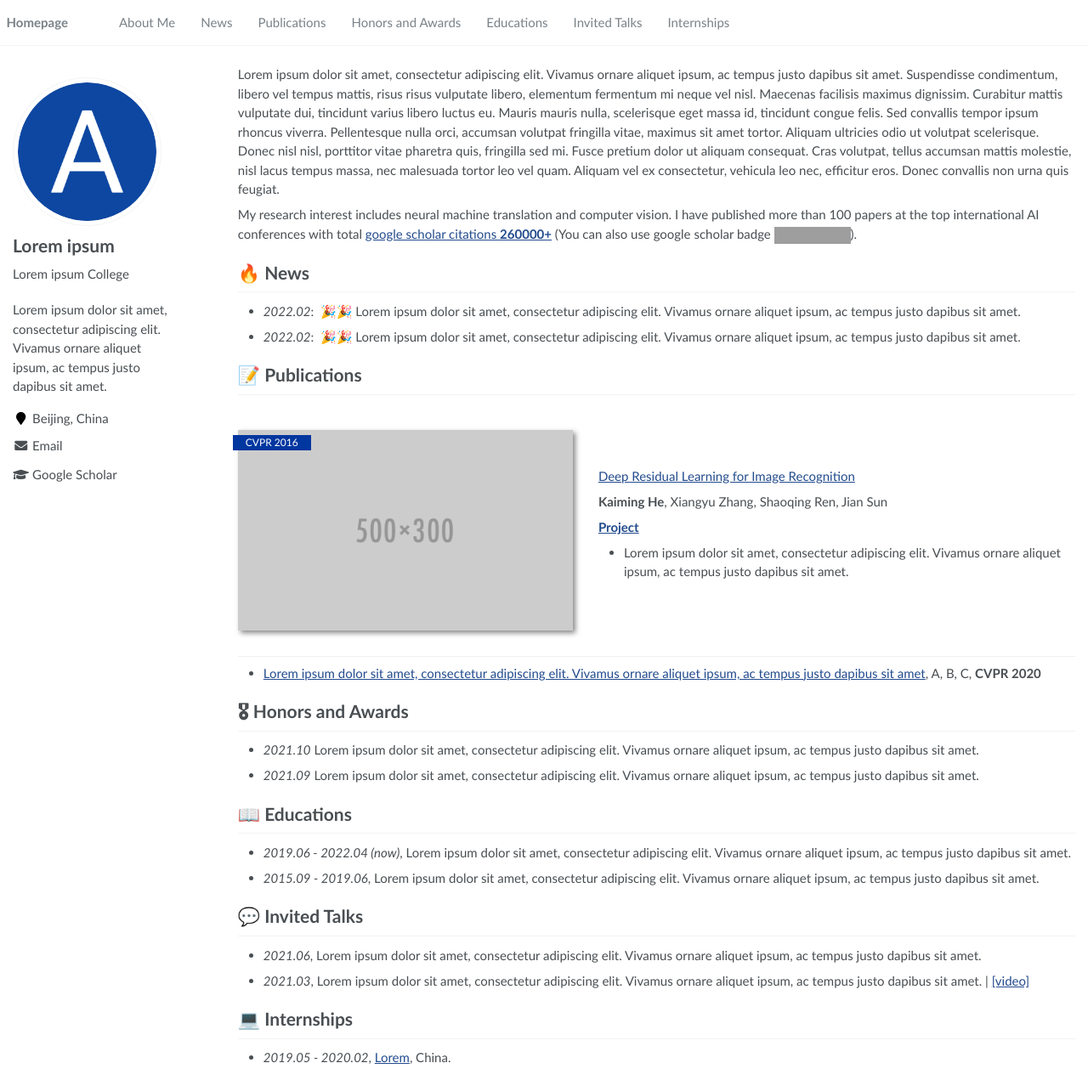
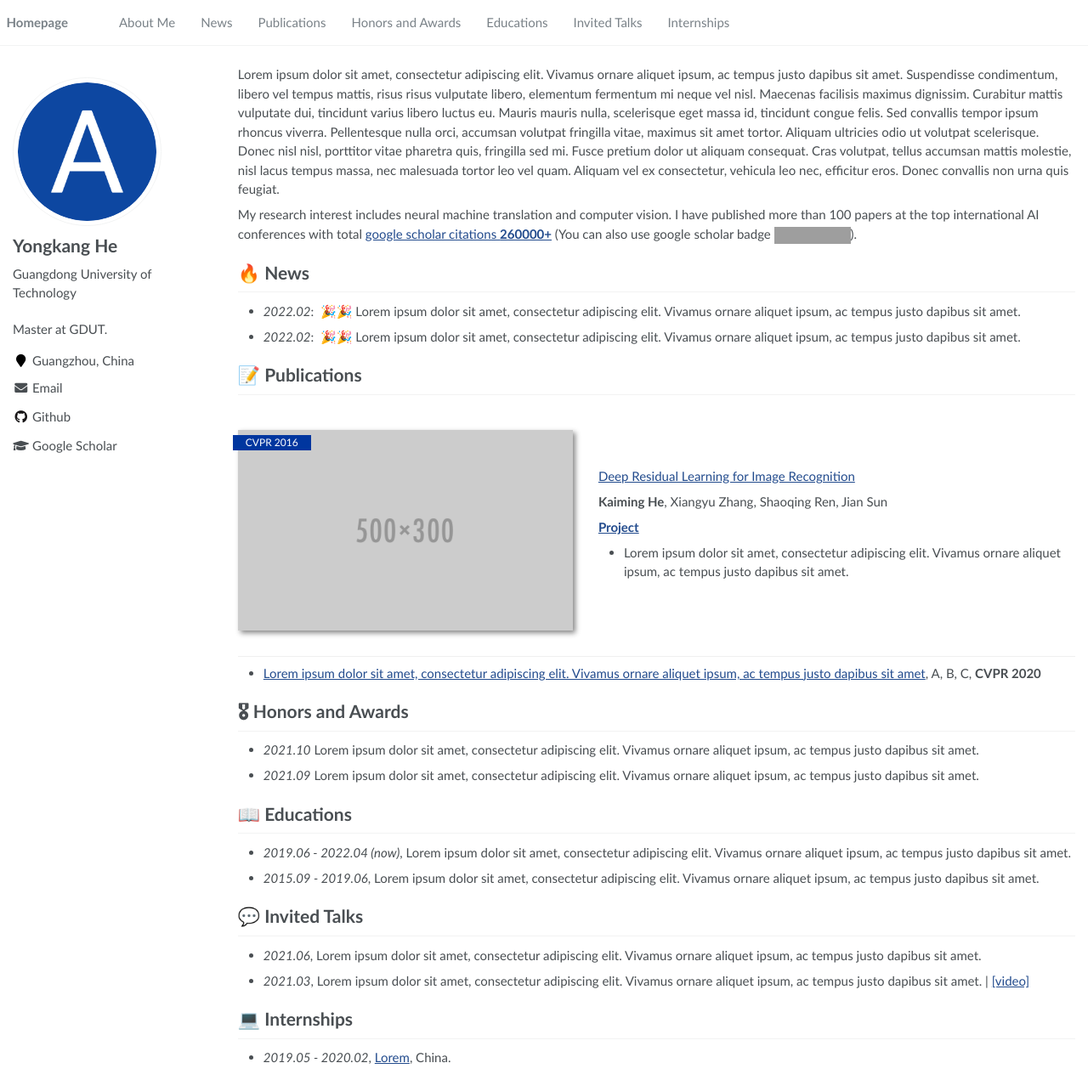
Before and after one commit to heeeyk/heeeyk.github.io, a Jekyll site: the page built from _pages/about.md, in a window 1280 px wide and 1271 px high. Shown: the whole window at 85% size. Built offline with Jekyll 4.4.1, drawn with Linux system fonts in a browser that asks for light colours; grey boxes are pictures that could not be loaded.

Commit message:
Update _config.yml

```diff
--- a/_config.yml
+++ b/_config.yml
@@ -6,9 +6,9 @@
 # `jekyll serve`. If you change this file, please restart the server process.
 
 # Site Settings
-title                    : "Lorem ipsum"
-description              : "Lorem ipsum dolor sit amet, consectetur adipiscing elit. Vivamus ornare aliquet ipsum, ac tempus justo dapibus sit amet. "
-repository               : "RayeRen/acad-homepage.github.io"
+title                    : "Yongkang He (何永康)"
+description              : "Master at GDUT."
+repository               : "Yongkang99.github.io"
 google_scholar_stats_use_cdn : true
 
 # google analytics
@@ -21,14 +21,14 @@ baidu_site_verification  :  # get baidu_site_verification from https://ziyuan.ba
 
 # Site Author
 author:
-  name             : "Lorem ipsum"
+  name             : "Yongkang He"
   avatar           : "images/android-chrome-512x512.png"
-  bio              : "Lorem ipsum College"
-  location         : "Beijing, China"
+  bio              : "Guangdong University of Technology"
+  location         : "Guangzhou, China"
   employer         :
   pubmed           :
   googlescholar    : "https://scholar.google.com/citations?user=YOUR_GOOGLE_SCHOLAR_ID"
-  email            : "Lorem@ipsum.com"
+  email            : "heeeyk99@gmail.com"
   researchgate     :  # e.g., "https://www.researchgate.net/profile/yourprofile"
   uri              :
   bitbucket        :
@@ -37,7 +37,7 @@ author:
   flickr           :
   facebook         :
   foursquare       :
-  github           : # e.g., "github username"
+  github           : "Heeeyk"
   google_plus      :
   keybase          :
   instagram        :
```
